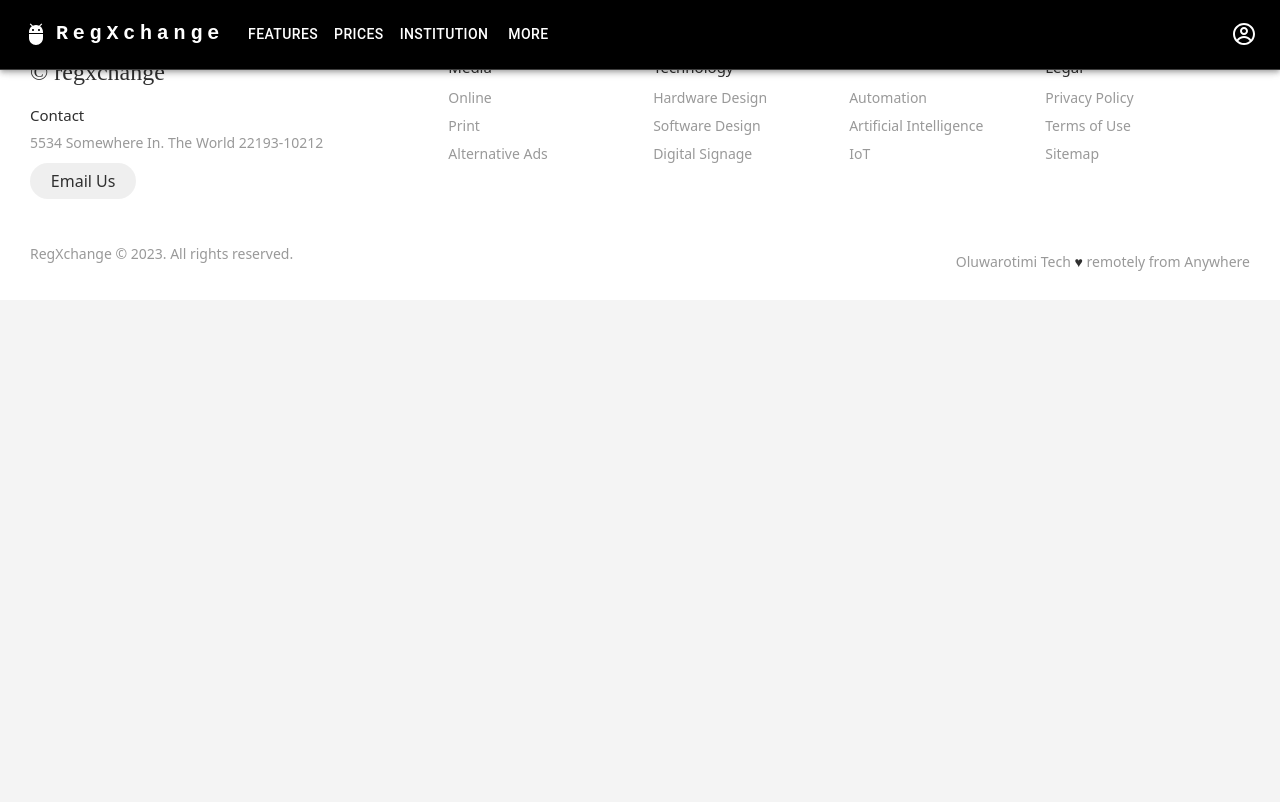
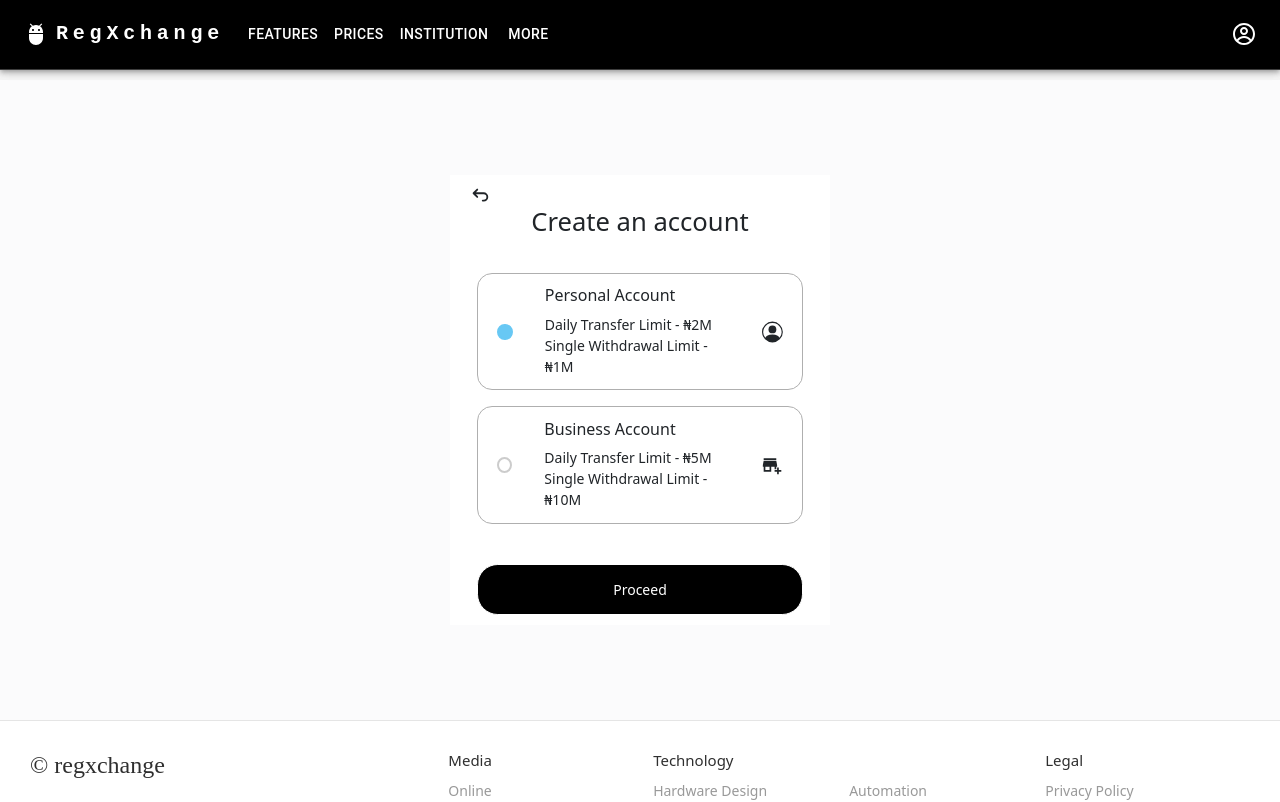
Before and after one commit to oluwarotimi1/coinsbate, a React (Create React App) app: page /sign-up in a window 1280 px wide. Shown: the top 802 px of the page. Built offline with nearby package versions, Linux system fonts and the light colour scheme.

Commit message:
Update on Create

```diff
--- a/src/components/buttons/MyBtn.jsx
+++ b/src/components/buttons/MyBtn.jsx
@@ -2,6 +2,7 @@
 import styles from './mybtn.module.css'
 
 const MyBtn = ({children, style}) => {
+
   return (
     <button
       className={styles.mybtn_styles}
--- a/src/pages/login/login.module.css
+++ b/src/pages/login/login.module.css
@@ -13,8 +13,8 @@
   flex-direction: column;
   justify-content: center;
   align-items: center;
-  min-width: 380px;
-  min-height: 450px;
+  width: 380px;
+  height: 450px;
 }
 .login_section h1 {
   margin-bottom: 2rem;
--- a/src/pages/signup/SignUp.jsx
+++ b/src/pages/signup/SignUp.jsx
@@ -1,10 +1,14 @@
-import React from "react";
+import React, { useState } from "react";
 import Tabs from "./tabs/Tabs";
+import styles from "./signup.module.css";
 
 const SignUp = () => {
+  const [activeTab, setActiveTab] = useState("create");
   return (
-    <div>
-      <Tabs />
+    <div className={styles.signup_container}>
+      <form action="">
+        <Tabs activeTab={activeTab} setActiveTab={setActiveTab} />
+      </form>
     </div>
   );
 };
--- a/src/pages/signup/create/Create.jsx
+++ b/src/pages/signup/create/Create.jsx
@@ -1,11 +1,59 @@
-import React from 'react'
+import React from "react";
+import styles from "./create.module.css";
+import { BsPersonCircle } from "react-icons/bs";
+import { MdAddBusiness } from "react-icons/md";
+import { TbArrowBackUp } from "react-icons/tb";
+import { useNavigate } from "react-router-dom";
 
-const Create = () => {
+const Create = ({ setActiveTab }) => {
+  const navigate = useNavigate("");
+  const handleProceedClick = () => {
+    setActiveTab("signupform");
+  };
+  const handleBackClick = () => {
+    navigate("/login");
+  };
+
   return (
-    <div>
-        <button>signupform</button>
+    <div className={styles.create_container}>
+      <span className={styles.create_back} onClick={handleBackClick}>
+        <TbArrowBackUp size={22} />
+        <span></span>
+      </span>
+
+      <div className={styles.create_top}>
+        <h1>Create an account</h1>
       </div>
-  )
-}
 
-export default Create
+      <label className={styles.create_label}>
+        <input type="radio" name="account" value="personal" checked />
+        <div>
+          <h5>Personal Account</h5>
+          <span>Daily Transfer Limit - ₦2M</span>
+          <br />
+          <span>Single Withdrawal Limit - ₦1M</span>
+        </div>
+        <BsPersonCircle size={22} />
+      </label>
+      <label className={styles.create_label}>
+        <input type="radio" name="account" value="business" />
+        <div>
+          <h5>Business Account</h5>
+          <span>Daily Transfer Limit - ₦5M</span>
+          <br />
+          <span>Single Withdrawal Limit - ₦10M</span>
+        </div>
+        <MdAddBusiness size={22} />
+      </label>
+      <button
+        onClick={handleProceedClick}
+        style={{ width: "100%", marginTop: "2rem", padding: "14px" }}
+        className={styles.create_proceed_btn}
+      >
+        Proceed
+      </button>
+    </div>
+  );
+};
+
+export default Create;
--- /dev/null
+++ b/src/pages/signup/create/create.module.css
@@ -0,0 +1,76 @@
+.create_container {
+  display: flex;
+  background: var(--color-white);
+  flex-direction: column;
+  justify-content: center;
+  align-items: center;
+  width: 380px;
+  height: 450px;
+  padding: 1.7rem;
+}
+.create_top{
+    display: flex;
+    align-items: center;
+    margin-bottom: 1.2rem;
+}
+.create_back{
+    cursor: pointer;
+    display: flex;
+    justify-content: space-between;
+    align-items: center;
+    gap: 20rem;
+}
+.create_container h1 {
+  font-size: 1.6rem;
+}
+.create_container input[type="radio"] {
+  appearance: none;
+  -webkit-appearance: none;
+  -moz-appearance: none;
+  width: 16px;
+  height: 16px;
+  border: 2px solid #ccc;
+  border-radius: 50%;
+  outline: none;
+  cursor: pointer;
+}
+.create_container input[type="radio"]:checked {
+  background-color: var(--color-primary); /* Change this color to your preference */
+  border-color: var(--color-primary);
+}
+.create_label{
+    display: flex;
+    align-items: center;
+    justify-content: center;
+    gap: 2rem;
+    margin: 8px 0;
+    border: 1px solid rgb(175, 175, 175);
+    border-radius: 15px;
+    padding: 0.8rem 1.2rem;
+    cursor: pointer;
+}
+.create_label h5{
+    font-size: 1rem;
+}
+/* .create_label input{
+
+} */
+.create_proceed_btn {
+  color: #fff;
+  background: #000;
+  width: 50%;
+  display: flex;
+  justify-content: center;
+  align-items: center;
+  outline: none;
+  border: 0.2px solid #fff;
+  padding: 0.5em 2rem;
+  cursor: pointer;
+  border-radius: 1.3rem;
+}
+
+@media (max-width: 768px) {
+  .create_container {
+    height: 70vh;
+  }
+}
--- a/src/pages/signup/signup.module.css
+++ b/src/pages/signup/signup.module.css
@@ -0,0 +1,9 @@
+.signup_container {
+  margin-top: 5rem;
+  height: 80vh;
+  display: flex;
+  flex-direction: column;
+  justify-content: center;
+  align-items: center;
+  background: var(--color-bg);
+}
--- a/src/pages/signup/signupform/SignUpForm.jsx
+++ b/src/pages/signup/signupform/SignUpForm.jsx
@@ -1,11 +1,18 @@
-import React from 'react'
+import React from "react";
+import styles from "./signupform.module.css";
+const SignUpForm = ({ setActiveTab }) => {
+  const handleBack = () => {
+    setActiveTab("create");
+  };
+  const handleNext = () => {
+    setActiveTab("verification");
+  };
+  return (
+    <form className={styles.signupform_container}>
+      <button onClick={handleBack}>Back</button>
+      <button onClick={handleNext}>Next - Sign up</button>
+    </form>
+  );
+};
 
-const SignUpForm = () => {
-  return (
-    <div>
-      Sign up form
-    </div>
-  )
-}
-
-export default SignUpForm
+export default SignUpForm;
--- /dev/null
+++ b/src/pages/signup/signupform/signupform.module.css
@@ -0,0 +1,9 @@
+.signupform_container{
+    display: flex;
+  background: var(--color-white);
+  flex-direction: column;
+  justify-content: center;
+  align-items: center;
+  min-width: 380px;
+  min-height: 450px;
+}
--- a/src/pages/signup/tabs/Tabs.jsx
+++ b/src/pages/signup/tabs/Tabs.jsx
@@ -1,17 +1,20 @@
-import React from 'react'
-import Create from '../create/Create';
-import SignUpForm from '../signupform/SignUpForm';
+import React from "react";
+import Create from "../create/Create";
+import SignUpForm from "../signupform/SignUpForm";
+import Verification from "../verification/Verification";
 
-const Tabs = ({activeTab}) => {
-    switch (activeTab) {
-        case "create":
-          return <Create />;
-          case "signupform":
-          return <SignUpForm />;
+const Tabs = ({ activeTab, setActiveTab }) => {
+  switch (activeTab) {
+    case "create":
+      return <Create activetab={activeTab} setActiveTab={setActiveTab} />;
+    case "signupform":
+      return <SignUpForm activetab={activeTab} setActiveTab={setActiveTab} />;
+    case "verification":
+      return <Verification activetab={activeTab} setActiveTab={setActiveTab} />;
 
-        default:
-          return <Create />
-       }
-}
+    default:
+      return <Create />;
+  }
+};
 
-export default Tabs
+export default Tabs;
--- /dev/null
+++ b/src/pages/signup/verification/Verification.jsx
@@ -0,0 +1,15 @@
+import React from 'react'
+
+const Verification = ({ setActiveTab}) => {
+    const handleBack =()=>{
+        setActiveTab("signupform")
+    }
+  return (
+    <div>
+        <button onClick={handleBack}>Back</button> <br/>
+      Hello Verification
+    </div>
+  )
+}
+
+export default Verification
```
